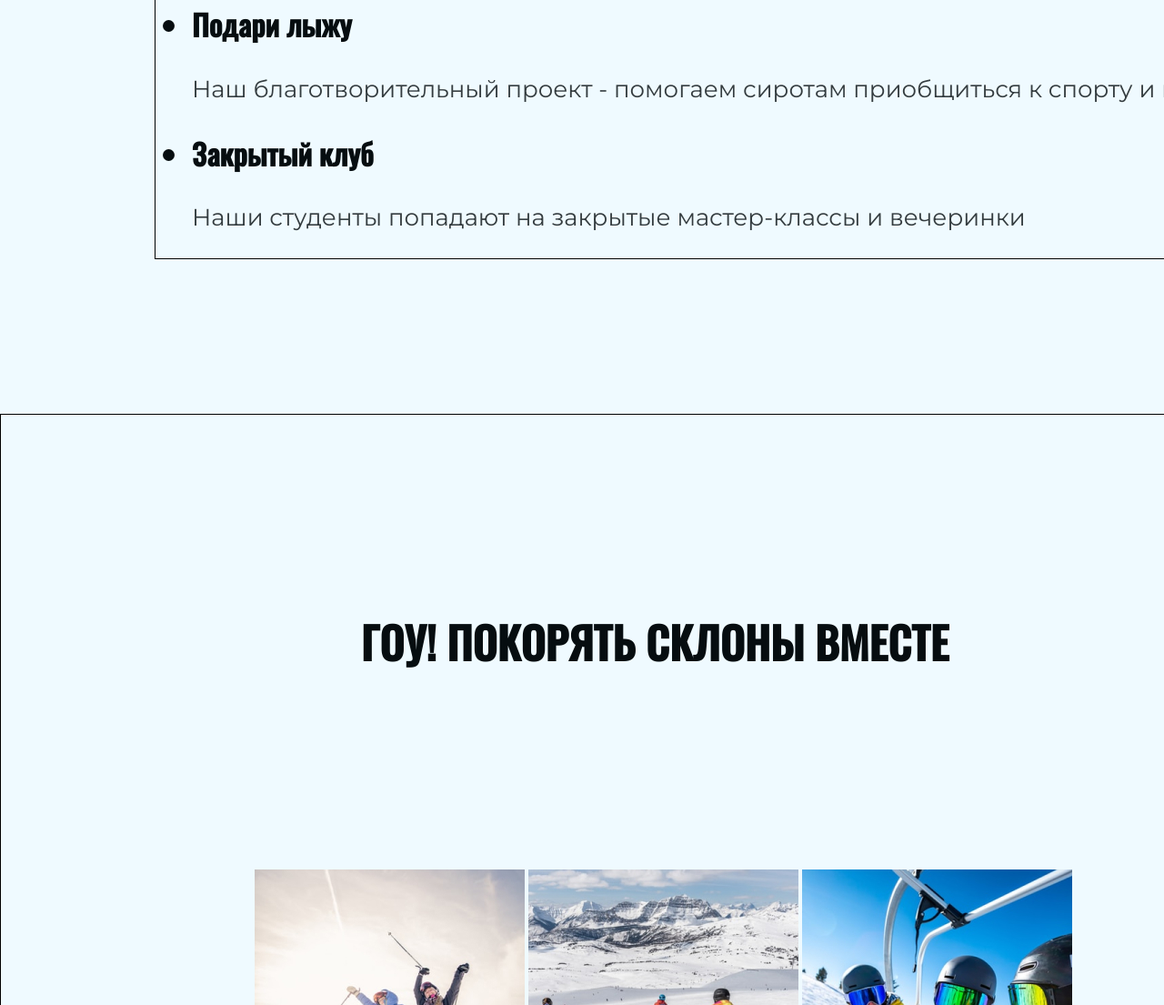
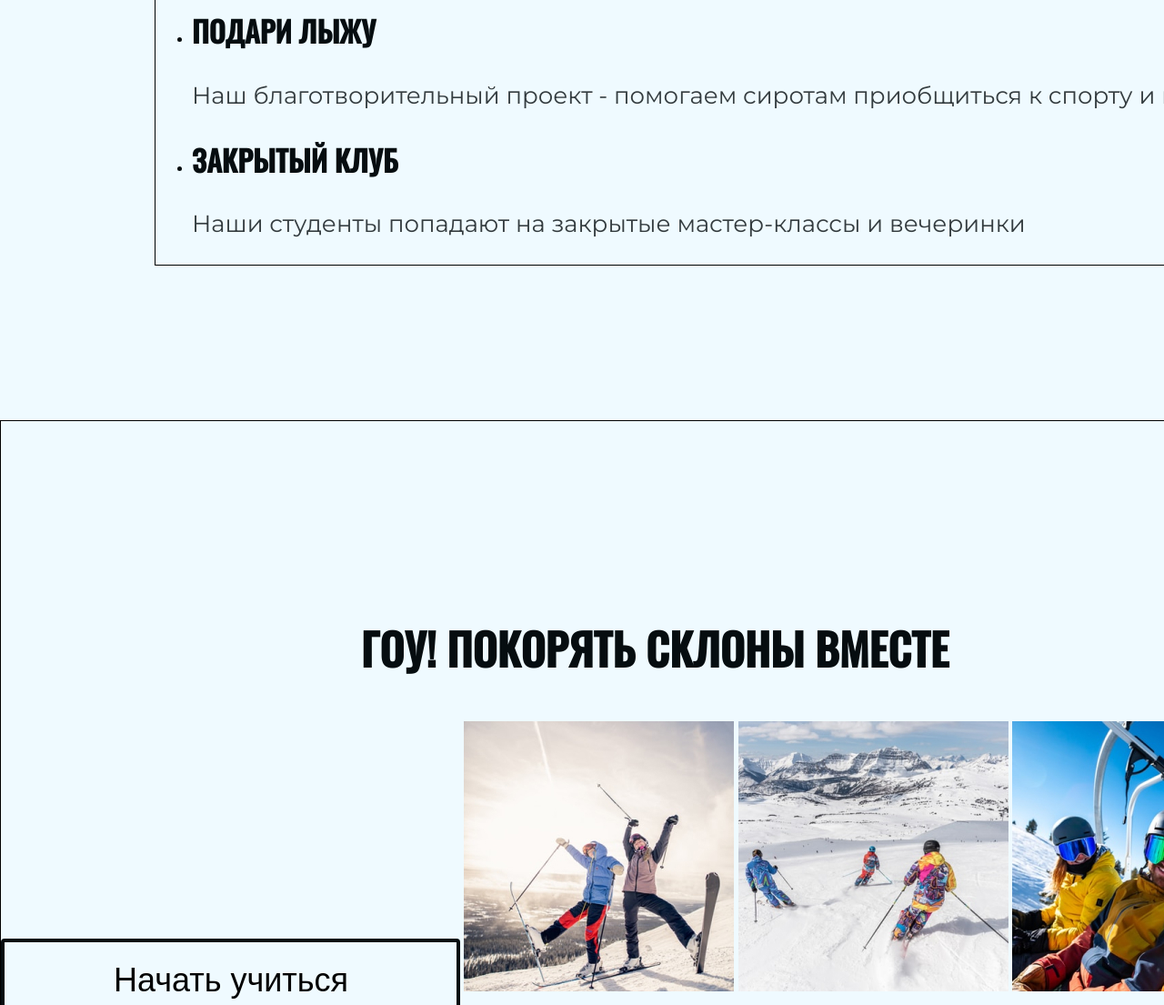
Before and after one commit to Plazmida/ski-school-myasnova, a plain HTML site: page index.html in a window 1280 px wide. Shown: the part 1695-2800 px from the top of the page at 91% size. Drawn offline with Linux system fonts and the light colour scheme.

Commit message:
padding i margin

```diff
--- a/index.html
+++ b/index.html
@@ -33,31 +33,31 @@
       <div class="container">
         <h2 class="options-slogan">Учиться с нами увлекательно и эффективно</h2>
         <ul class="options-list">
-          <li class="options-title">
+          <li class="options-item">
             <strong class="options-title">Мы профи</strong>
             <p class="options-text">Наши инструктора - мастера спорта, призеры российских и международных
               стартов.</p>
           </li>
-          <li class="options-title">
+          <li class="options-item">
             <strong class="options-title">2000+</strong>
             <p class="options-text">Довольных райдеров рассекает на заснеженных склонах. И это наша заслуга :)
             </p>
           </li>
-          <li class="options-title">
+          <li class="options-item">
             <strong class="options-title">Учим 365 дней в году</strong>
             <p class="options-text">У нас есть крутой тренажер, имитирующий реальный склон площадью 50м. кв</p>
           </li>
-          <li class="options-title">
+          <li class="options-item">
             <strong class="options-title">20+</strong>
             <p class="options-text">Наград завоевали наши ученики на регионалных и международных соревнованиях
             </p>
           </li>
-          <li class="options-title">
+          <li class="options-item">
             <strong class="options-title">Подари лыжу</strong>
             <p class="options-text">Наш благотворительный проект - помогаем сиротам приобщиться к спорту и
               наладить жизнь</p>
           </li>
-          <li class="options-title">
+          <li class="options-item">
             <strong class="options-title">Закрытый клуб</strong>
             <p class="options-text">Наши студенты попадают на закрытые мастер-классы и вечеринки</p>
           </li>
--- a/styles/styles.css
+++ b/styles/styles.css
@@ -53,9 +53,17 @@ body {
 }
 
 .btn {
+  display: inline-block;
+  min-width: 505px;
+  padding: 20px 107px 22px 108px;
+  font-family: "Monserrat", sans-serif;
   font-weight: 500;
   font-size: 36px;
   line-height: 44px;
+  background-color: rgba(0, 0, 0, 0);
+  border: 4px solid rgba(6, 13, 16, 1);
+  border-radius: 4px;
+  cursor: pointer;
 }
 
 .btn-header {
@@ -99,16 +107,19 @@ body {
 }
 
 .product-text {
+  margin: 0 190px;
   font-weight: 500;
   font-size: 32px;
   line-height: 39px;
   color: #fff;
   text-shadow: 1px 1px 2px #060D10;
+
 }
 
 /* options */
 .options {
-  padding: 170px ;
+  padding: 170px;
+
 }
 
 .options-slogan {
@@ -116,12 +127,14 @@ body {
   font-family: 'Oswald';
   font-size: 48px;
   line-height: 167%;
+  text-transform: uppercase;
 }
 
 .options-title {
   font-family: 'Oswald';
   font-size: 32px;
   line-height: 167%;
+  text-transform: uppercase;
 }
 
 .options-text {
@@ -132,7 +145,7 @@ body {
 }
 
 .order-text {
-  padding: 170px;
+  padding: 170px 0 0 0;
   text-align: center;
   font-family: 'Oswald';
   font-size: 48px;
```
